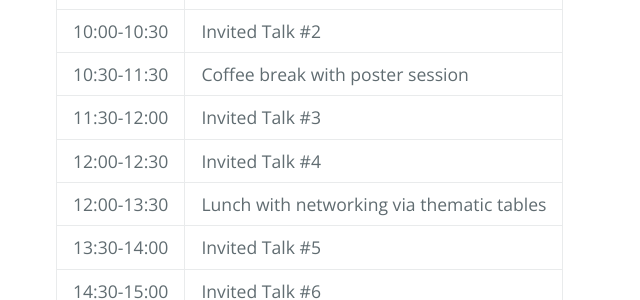
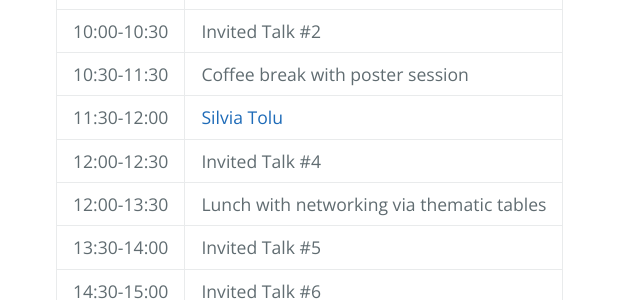
Before and after one commit to airlab-tilburg/ai4robotics-workshop, a Jekyll site: the page built from index.md, in a window 1280 px wide and 900 px high, scrolled down 1839 px. Shown: the part 155-455 px from the top of the window, without its empty margins (168-808 px from the left). Built offline with Jekyll 4.4.1, drawn with Linux system fonts in a browser that asks for light colours.

Commit message:
updated schedule

```diff
--- a/index.md
+++ b/index.md
@@ -53,7 +53,7 @@ Tentative. **In Central European Time (CEST; Amsterdam Time)**.
 | 9:15-10:00 | Invited Talk #1  |
 | 10:00-10:30 | Invited Talk #2  |
 | 10:30-11:30 | Coffee break with poster session |
-| 11:30-12:00 | Invited Talk #3  |
+| 11:30-12:00 | [Silvia Tolu](https://www.dtu.dk/english/Person/cwis?id=102697&tab=1&entity=profile)  |
 | 12:00-12:30 | Invited Talk #4  |
 | 12:00-13:30 | Lunch with networking via thematic tables |
 | 13:30-14:00 | Invited Talk #5  |
```
